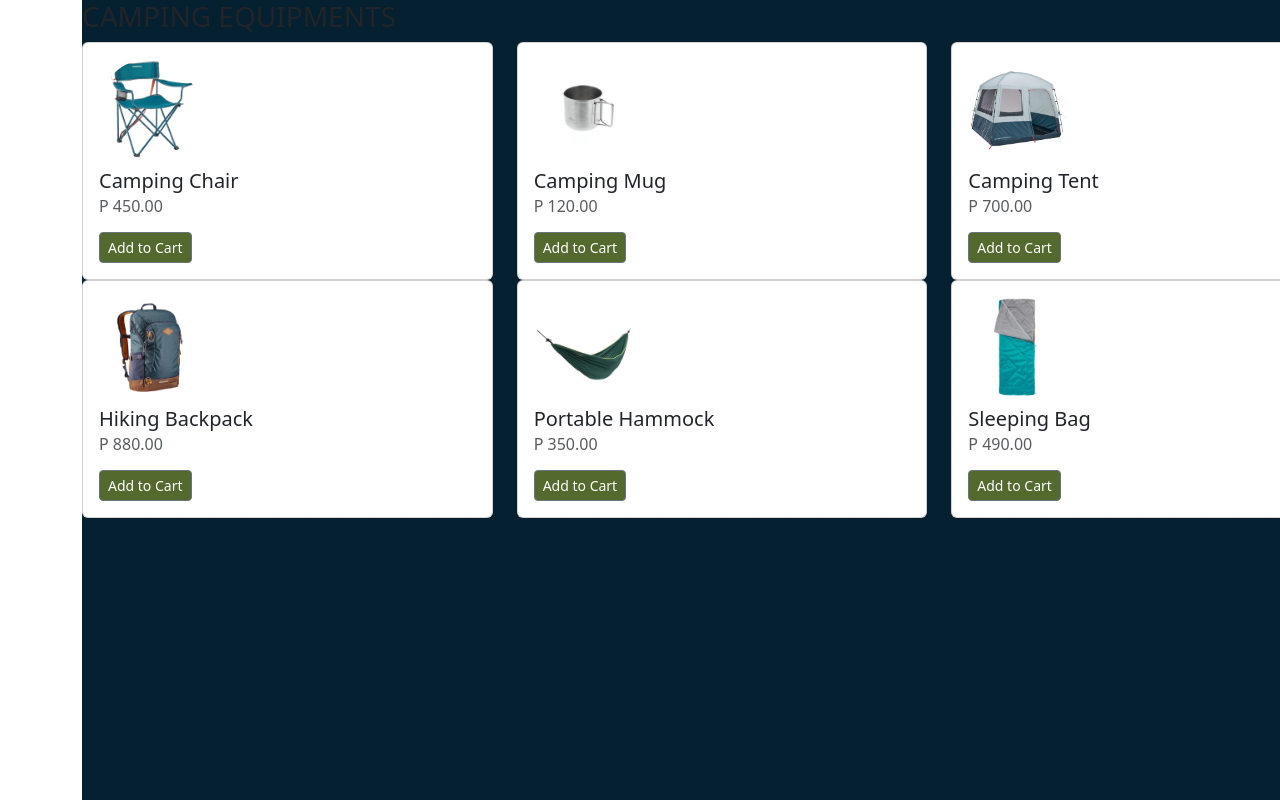
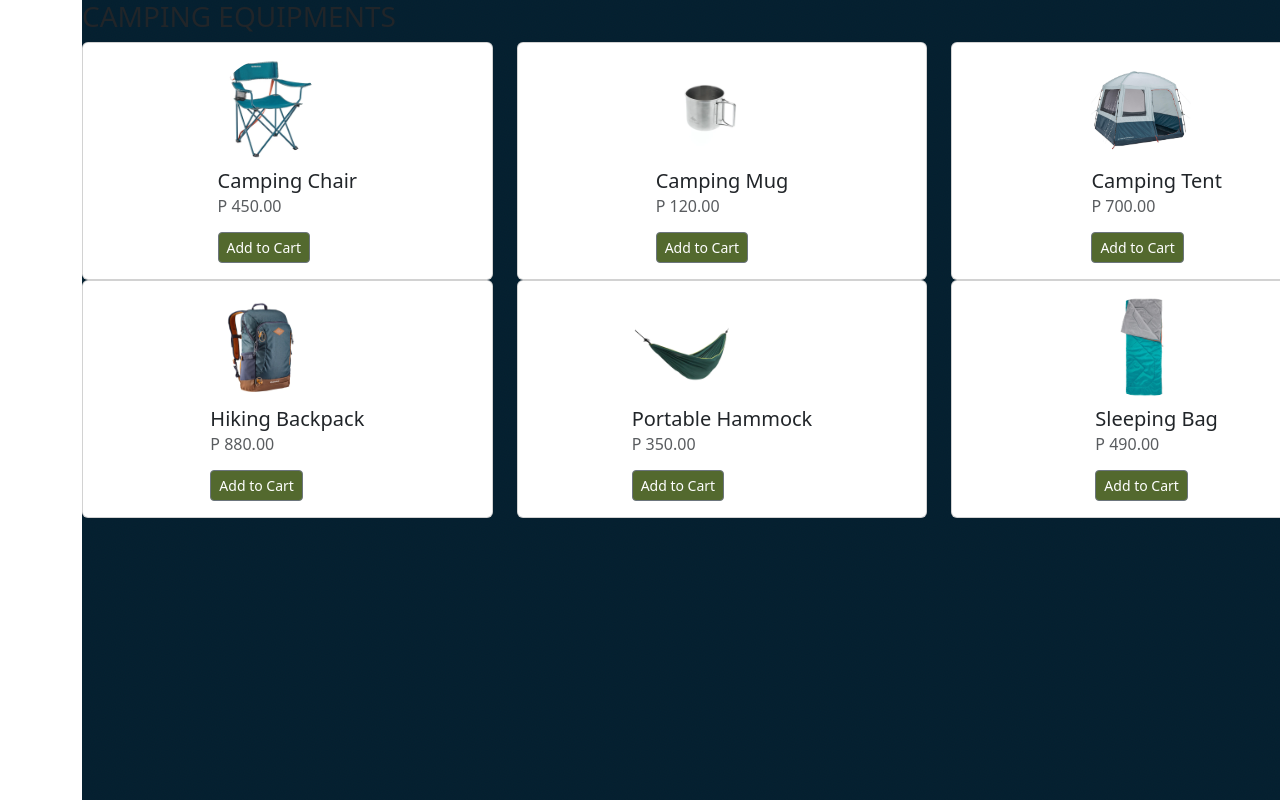
Before and after one commit to cchan2026/CS3_4thQP, a plain HTML site: page index.html in a window 1280 px wide. Shown: the top 800 px of the page. Drawn offline with nearby package versions, Linux system fonts and the light colour scheme.

Commit message:
Update index.html

```diff
--- a/index.html
+++ b/index.html
@@ -109,6 +109,12 @@
             width: 100%;
             height: 10vw;
             object-fit: cover;
+            display: block;
+            margin: auto;
+        }
+        .card-body{
+            display: block;
+            margin: auto;
         }
     </style>
 
```
